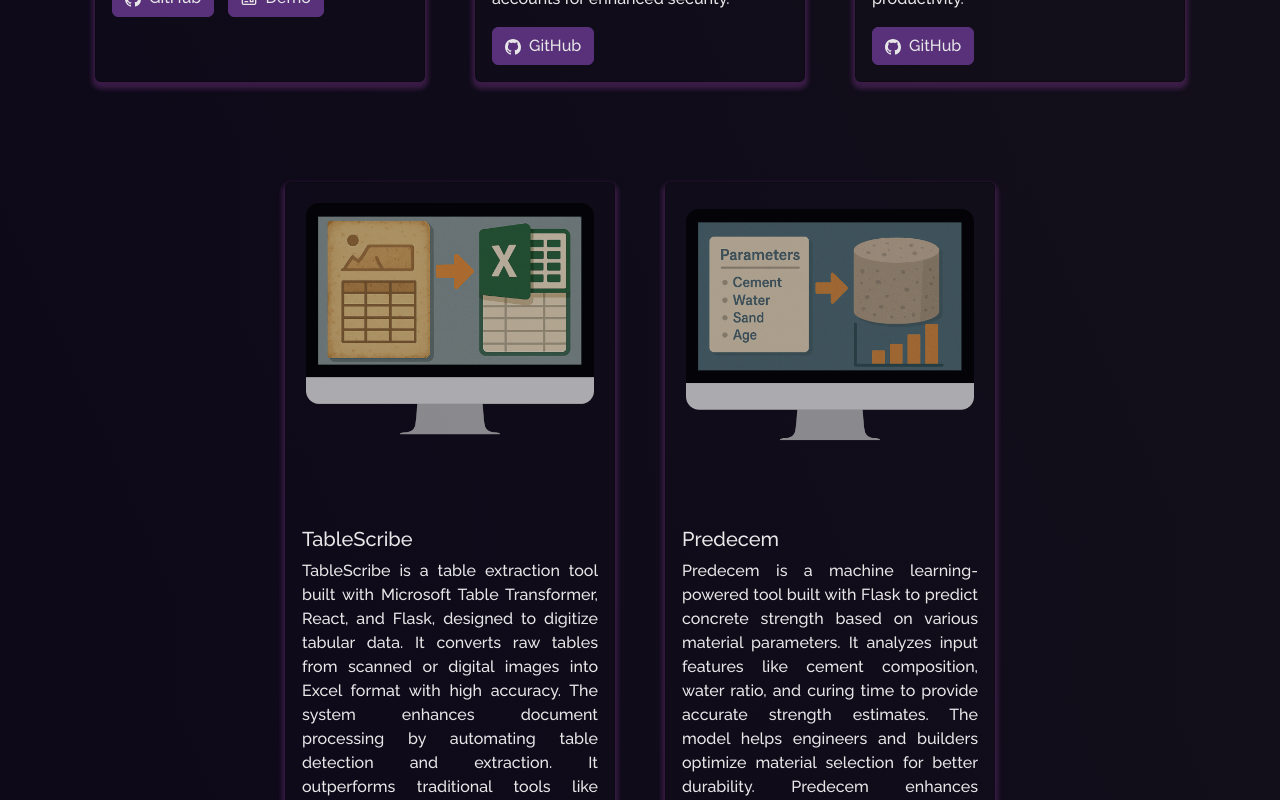
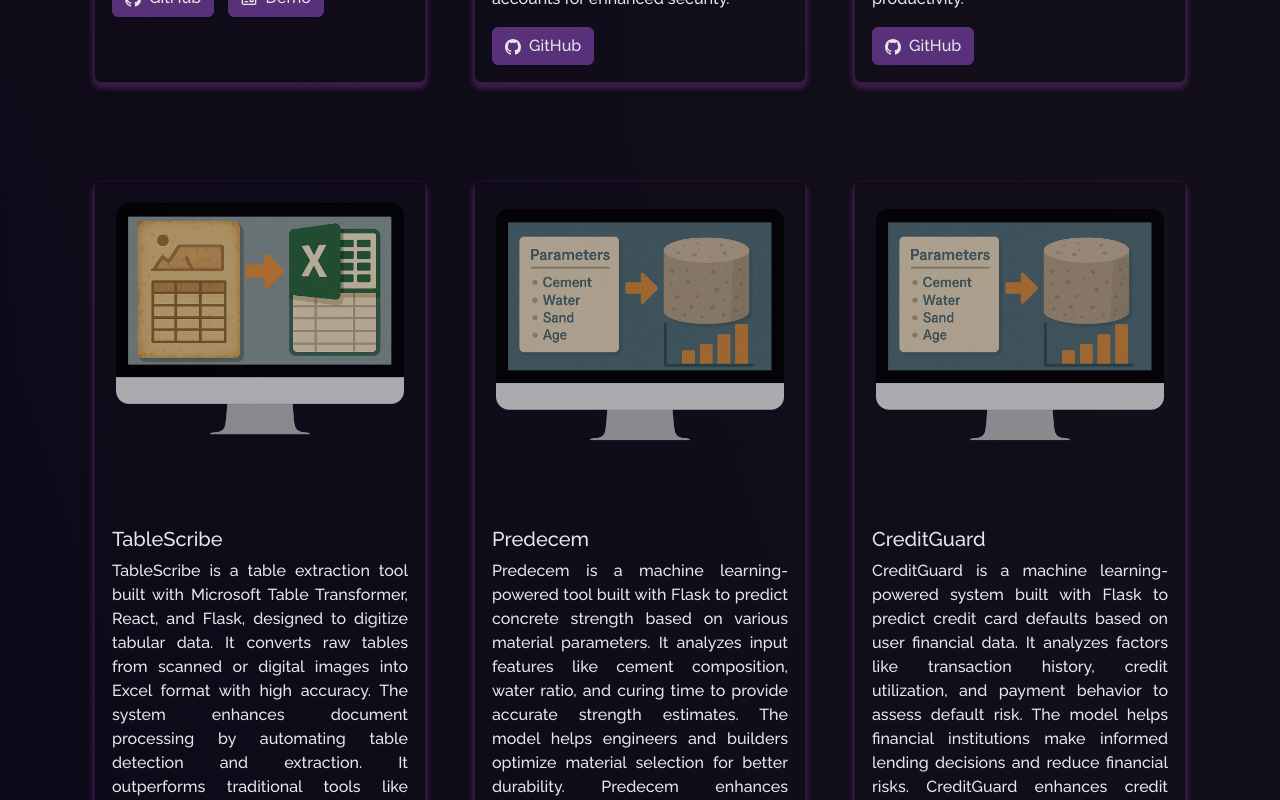
Before and after one commit to shrivarshapoojari/MyPortfolio, a React (Vite) app: page /project in a window 1280 px wide. Shown: the part 1840-2640 px from the top of the page. Built offline with nearby package versions, Linux system fonts and the light colour scheme.

Commit message:
project descriptions added

```diff
--- a/src/components/Projects/Projects.jsx
+++ b/src/components/Projects/Projects.jsx
@@ -131,6 +131,46 @@ function Projects() {
               demoLink="https://cementstrengthpredictor.onrender.com/"
             />
           </Col>
+          <Col md={4} className="project-card">
+            <ProjectCard
+              imgPath={predecem}
+              isBlog={false}
+              git={true}
+              title="CreditGuard"
+              description="CreditGuard is a machine learning-powered system built with Flask to predict credit card defaults based on user financial data. It analyzes factors like transaction history, credit utilization, and payment behavior to assess default risk. The model helps financial institutions make informed lending decisions and reduce financial risks. CreditGuard enhances credit assessment with accurate, data-driven predictions."
+              ghLink="https://github.com/shrivarshapoojari/Credit-Card-Default-Prediction"
+              demoLink="https://credit-card-default-prediction-vwuu.onrender.com/"
+            />
+          </Col>
+
+
+          <Col md={4} className="project-card">
+            <ProjectCard
+              imgPath={predecem}
+              isBlog={false}
+              git={true}
+              title="SpringFlow"
+              description="SpringFlow is a project management REST API built with Spring Boot, enabling efficient task tracking and collaboration. It allows users to create projects, assign issues, track progress, chat, and comment on tasks. The API supports updating completion status and managing workflows seamlessly. It features three subscription models that limit the number of projects users can create. SpringFlow enhances project organization with structured issue management and real-time collaboration."
+              ghLink="https://github.com/shrivarshapoojari/SpringFlow"
+              demoLink= ""
+            />
+          </Col>
+
+
+
+
+
+          <Col md={4} className="project-card">
+            <ProjectCard
+              imgPath={predecem}
+              isBlog={false}
+              git={true}
+              title="Springify"
+              description="SpringFlow is a project management REST API built with Spring Boot, enabling efficient task tracking and collaboration. It allows users to create projects, assign issues, track progress, chat, and comment on tasks. The API supports updating completion status and managing workflows seamlessly. It features three subscription models that limit the number of projects users can create. SpringFlow enhances project organization with structured issue management and real-time collaboration."
+              ghLink="https://github.com/shrivarshapoojari/SpringFlow"
+              demoLink= ""
+            />
+          </Col>
 
 
         </Row>
```
